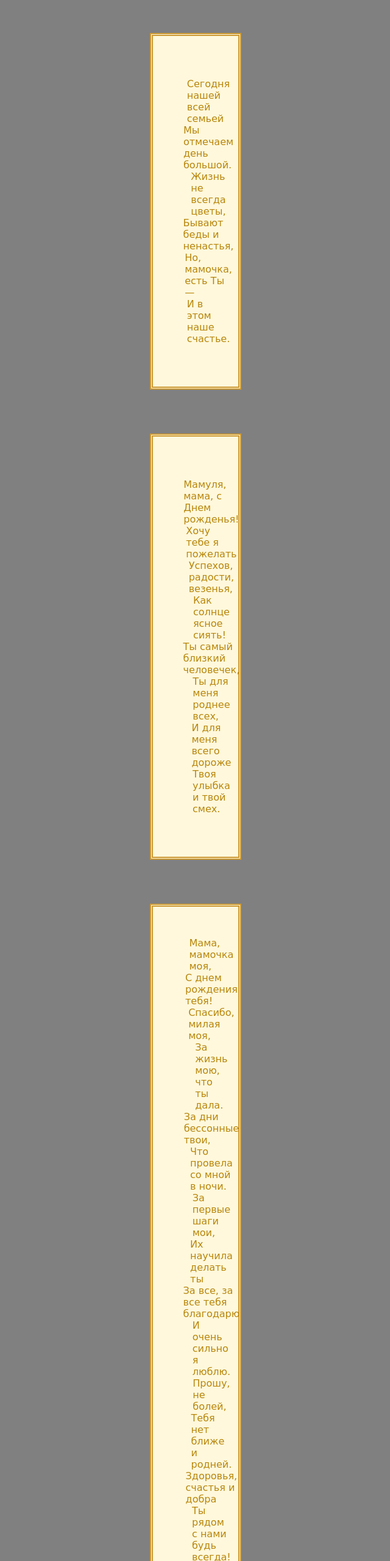
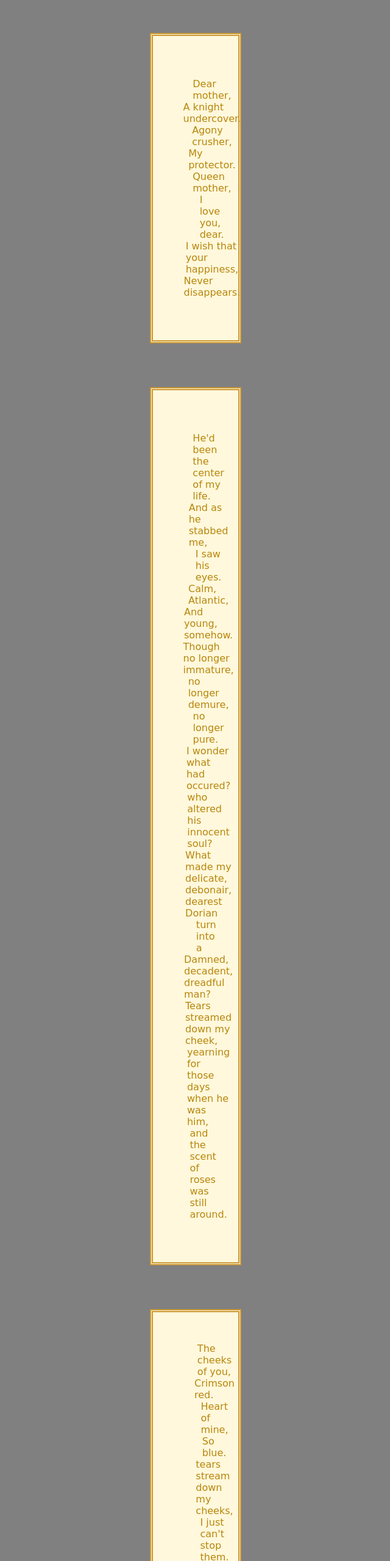
Before and after one commit to AiaaG/index.html, a plain HTML site: page Poems.html in a window 1280 px wide. Shown: the part 1420-3980 px from the top of the page at 61% size, without its empty margins (341-981 px from the left). Drawn offline with Linux system fonts and the light colour scheme; files that its build step writes are made by us from their sources.

Commit message:
Poems.html

```diff
--- a/Poems.html
+++ b/Poems.html
@@ -31,28 +31,39 @@
 
 <div class="poem">
     <div><br></div>
-    <div>Сегодня нашей всей семьей</div>
-    <div>Мы отмечаем день большой.</div>
-    <div>Жизнь не всегда цветы,</div>
-    <div>Бывают беды и ненастья,</div>
-    <div>Но, мамочка, есть Ты —</div>
-    <div>И в этом наше счастье. </div>
+    <div>Dear mother,</div>
+    <div>A knight undercover.</div>
+    <div>Agony crusher,</div>
+    <div>My protector.</div>
+    <div>Queen mother, </div>
+    <div>I love you, dear. </div>
+    <div>I wish that your happiness,</div>
+    <div>Never disappears.</div>
     <div><br></div>
 </div>
 </section><br><br><br><br>
 <section>
 <div class="poem2">
     <div><br></div>
-    <div>Мамуля, мама, с Днем рожденья!</div>
-      <div>  Хочу тебе я пожелать</div>
-      <div>  Успехов, радости, везенья,</div>
-      <div>       Как солнце ясное сиять!</div>
+    <div>He'd been the center of my life.</div>
+      <div>  And as he stabbed me,</div>
+      <div>  I saw his eyes.</div>
+      <div>  Calm, Atlantic,</div>
+       <div> And young, somehow.</div>
+       <div> Though no longer immature,</div>
+     <div>   no longer demure, </div>
+      <div>  no longer pure. </div>
+     <div>  I wonder what had occured? </div>
+     <div>  who altered his innocent soul? </div>
+     <div>  What made my delicate, debonair, dearest Dorian </div>
+     <div>  turn into a  </div>
+     <div>  Damned, decadent, dreadful man? </div>
+    <div>  Tears streamed down my cheek, </div>
+     <div>  yearning for those days when he was him,  </div>
+     <div>  and the scent of roses was still around. </div>
 
 
-       <div> Ты самый близкий человечек,</div>
-       <div> Ты для меня роднее всех,</div>
-     <div>   И для меня всего дороже</div>
-      <div>  Твоя улыбка и твой смех. </div>
+
 
 
         <div><br></div>
@@ -60,20 +71,20 @@
     </section><br><br><br><br>
     <section>
         <div class="poem3">
-<div>Мама, мамочка моя,</div>
-<div>С днем рождения тебя!</div>
-<div>Спасибо, милая моя,</div>
-<div>За жизнь мою, что ты дала. </div>
-<div>За дни бессонные твои,</div>
-<div>Что провела со мной в ночи.</div>
-<div>За первые шаги мои,</div>
-<div>Их научила делать ты</div>
-<div>За все, за все тебя благодарю</div>
-<div>И очень сильно я люблю.</div>
-<div>Прошу, не болей,</div>
-<div>Тебя нет ближе и родней.</div>
-<div>Здоровья, счастья и добра</div>
-<div>Ты рядом с нами будь всегда!</div>
+<div>The cheeks of you,</div>
+<div>Сrimson red.</div>
+<div>Heart of mine,</div>
+<div>So blue. </div>
+<div>tears stream down my cheeks,</div>
+<div>I just can't stop them.</div>
+<div>Like I can't stop you.</div>
+<div>The farther you are gone,</div>
+<div>The darker it gets.</div>
+<div>My life. So suffocatingly dark,</div>
+<div>There's nothing I want more than death.</div>
+<div>You were my star. </div>
+<div>The only star shining in my dark sky.</div>
+<div>But now I 've lost it.</div>
 <br>
 
 </div>
@@ -83,18 +94,24 @@
         <section>
             <br><br><br><br>
             <div class="poem4">
-                <div>Мамочка моя родная,</div>
-                <div>С днем рожденья, дорогая,</div>
-                <div>Аленький ты наш цветок,</div>
-                <div>Вот тебе наш поздравок:</div>
-                <div>Ты нас кормишь, одеваешь,</div>
-                <div>Когда больно — утешаешь,</div>
-                <div>Мы желаем тебе, мама,</div>
-                <div>Нервов в мире крепких самых,</div>
-                <div>Быть здоровой и счастливой,</div>
-                <div>Доброй самой и красивой,</div>
-                <div>Не ругай нас, хулиганов,</div>
-                <div>С днем рожденья, наша мама! </div>
+                <div>"Adieu, Horatio,"</div>
+                <div>He said, with a bitter smile on his face.</div>
+                <div>"Adieu, my lord."</div>
+                <div>I replied, with trembling hands and a pale face.</div>
+                <div>I gripped my fist with complete sorrow,</div>
+                <div>How could these bloodthirsty, monstrous,</div>
+                <div>Damned Danes</div>
+                <div>Destroy the life of my good sweet lord?</div>
+                <div>Yet nobody seems to even care,</div>
+                <div>as if it was a normal affair.</div>
+                <div>When I sensed his ladt breath,</div>
+                <div>My heart and sould shattered. </div>
+                <div>I have nothing now, and am prepared to perish, </div>
+                <div>Yet I know I shall not. </div>
+                <div>So I stand;wipe my tears. </div>
+                 <div>And go to fulfil his last longings. </div>
+                 <div>Sleep well, my lord; </div>
+                  <div>And I shall take care of Denmark. </div>
                                 </div>
         </section>
         <p>
```
